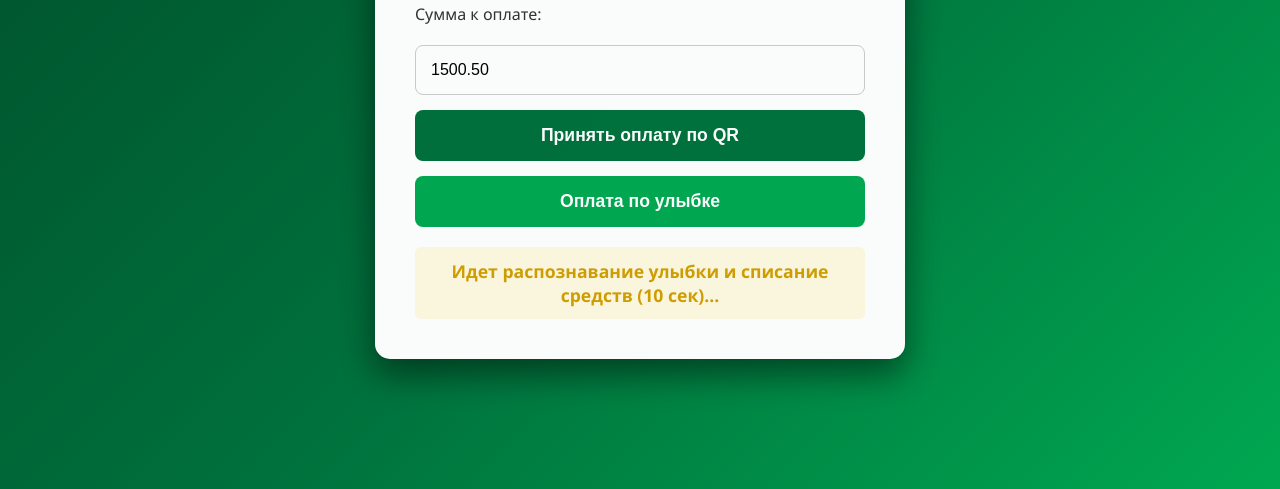
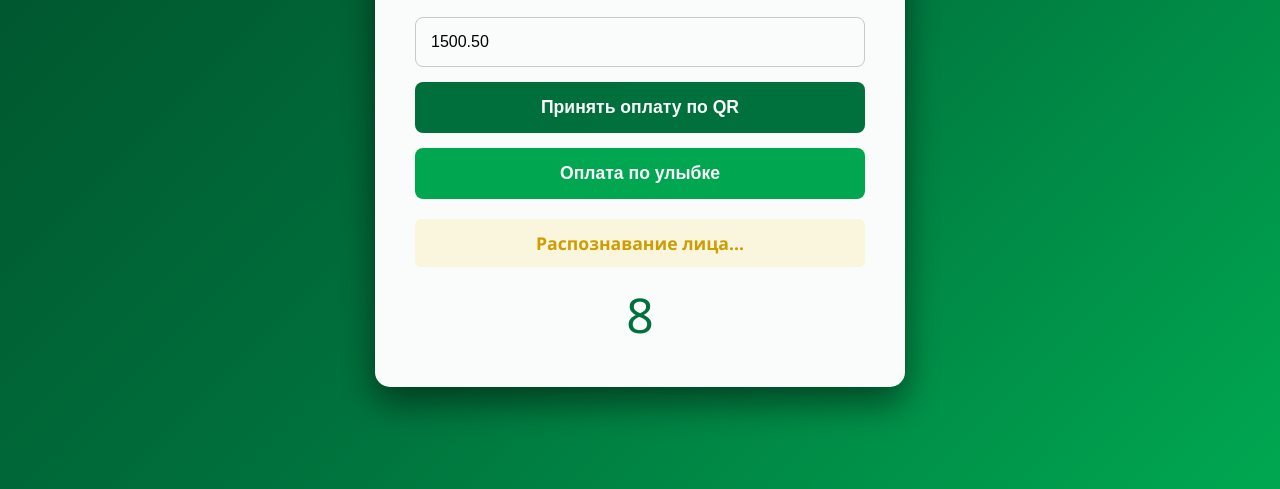
Before and after one commit to matveisem4-dot/cashier-simulator, a website: page public/cashier.html in a window 1280 px wide. Both pictures are taken after a click on the button "Оплата по улыбке". Shown: the part 311-800 px from the top of the page. Drawn offline with nearby package versions, Linux system fonts and the light colour scheme; no server answers.

Commit message:
Update cashier.html

```diff
--- a/public/cashier.html
+++ b/public/cashier.html
@@ -1,4 +1,4 @@
-<!-- public/cashier.html (Исправленный код с оплатой по улыбке и всплывающим окном) -->
+<!-- public/cashier.html (С таймером обратного отсчета 10 секунд) -->
 <!DOCTYPE html>
 <html lang="ru">
 <head>
@@ -35,6 +35,12 @@
         .status { margin-top: 20px; font-weight: bold; padding: 12px; border-radius: 6px; font-size: 1.1em; }
         .pending { color: #D39E00; background-color: #FFF8E1; }
         .paid { color: #00703C; background-color: #E8F5E9; }
+        #timerDisplay {
+            font-size: 3em;
+            color: #00703C;
+            margin-top: 15px;
+            display: none; /* Скрыт по умолчанию */
+        }
         input, .btn-group button {
             padding: 15px;
             margin-top: 15px;
@@ -75,6 +81,7 @@
         </div>
 
         <div class="status pending" id="statusMessage">Ожидание операции...</div>
+        <div id="timerDisplay">10</div> <!-- Элемент для вывода таймера -->
 
         <div id="qrCodeContainer">
             <!-- QR-код появится здесь -->
@@ -97,6 +104,7 @@
             document.getElementById('statusMessage').innerText = 'Ожидание операции...';
             document.getElementById('statusMessage').className = 'status pending';
             document.getElementById('qrCodeContainer').innerHTML = '';
+            document.getElementById('timerDisplay').style.display = 'none'; // Скрываем таймер
             currentOrderId = null;
         }
 
@@ -109,13 +117,13 @@
             document.getElementById('statusMessage').className = 'status pending';
             document.getElementById('receipt').style.display = 'none';
             document.getElementById('completeButton').style.display = 'none';
+            document.getElementById('timerDisplay').style.display = 'none'; // Скрываем таймер
 
             socket.emit('join_cashier_order', { orderId: currentOrderId, amount: amount });
             const qrUrl = `/api/generate-qr?orderId=${currentOrderId}&amount=${amount}`;
             document.getElementById('qrCodeContainer').innerHTML = `<img src="${qrUrl}" alt="QR Code">`;
         }
 
-        // Эта функция должна быть определена до того, как вы ее вызовете в onclick
         function simulateSmilePay() {
             const amount = document.getElementById('amountInput').value;
             if (!amount) return alert('Введите сумму!');
@@ -123,12 +131,20 @@
             completePurchase();
 
             currentOrderId = 'SMILE-' + Date.now();
+            document.getElementById('statusMessage').innerText = 'Распознавание лица...';
+            document.getElementById('timerDisplay').style.display = 'block'; // Показываем таймер
+            document.getElementById('qrCodeContainer').innerHTML = '';
 
-            alert('Выполняется оплата по улыбке. Пожалуйста, подождите 10 секунд...');
+            let timeLeft = 10;
+            document.getElementById('timerDisplay').innerText = timeLeft;
 
-            document.getElementById('statusMessage').innerText = 'Идет распознавание улыбки и списание средств (10 сек)...';
-            document.getElementById('statusMessage').className = 'status pending';
-            document.getElementById('qrCodeContainer').innerHTML = '';
+            const timerInterval = setInterval(() => {
+                timeLeft -= 1;
+                document.getElementById('timerDisplay').innerText = timeLeft;
+                if (timeLeft <= 0) {
+                    clearInterval(timerInterval);
+                }
+            }, 1000);
 
             setTimeout(() => {
                  socket.emit('payment_status_update', {
@@ -150,6 +166,7 @@
 
                 document.getElementById('qrCodeContainer').innerHTML = '';
                 document.getElementById('completeButton').style.display = 'block';
+                document.getElementById('timerDisplay').style.display = 'none'; // Скрываем таймер после успеха
             }
         });
     </script>
```
